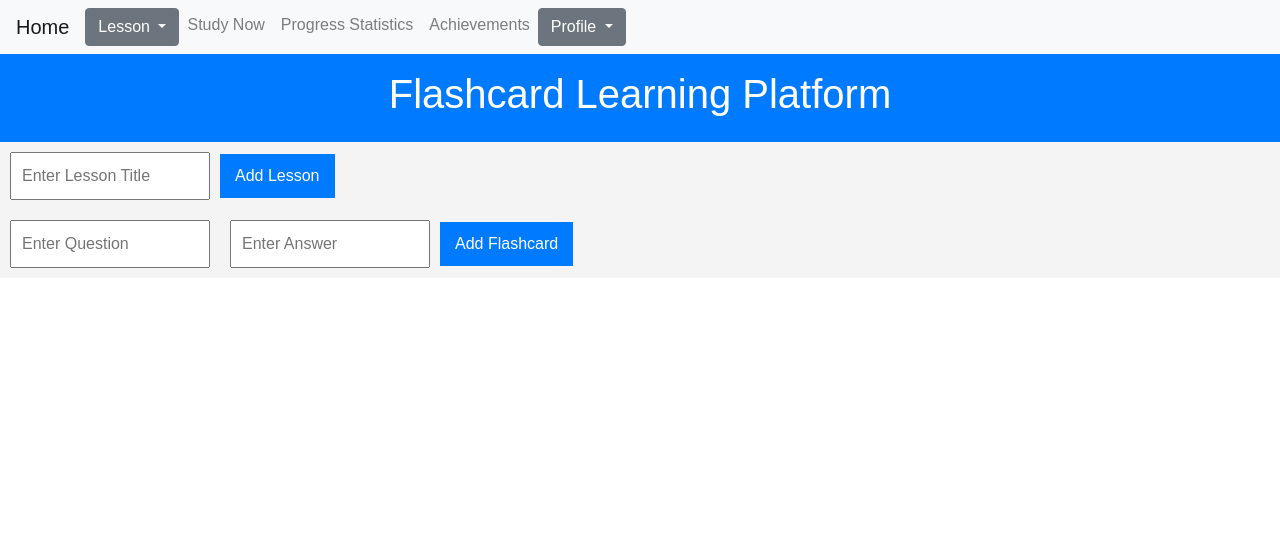
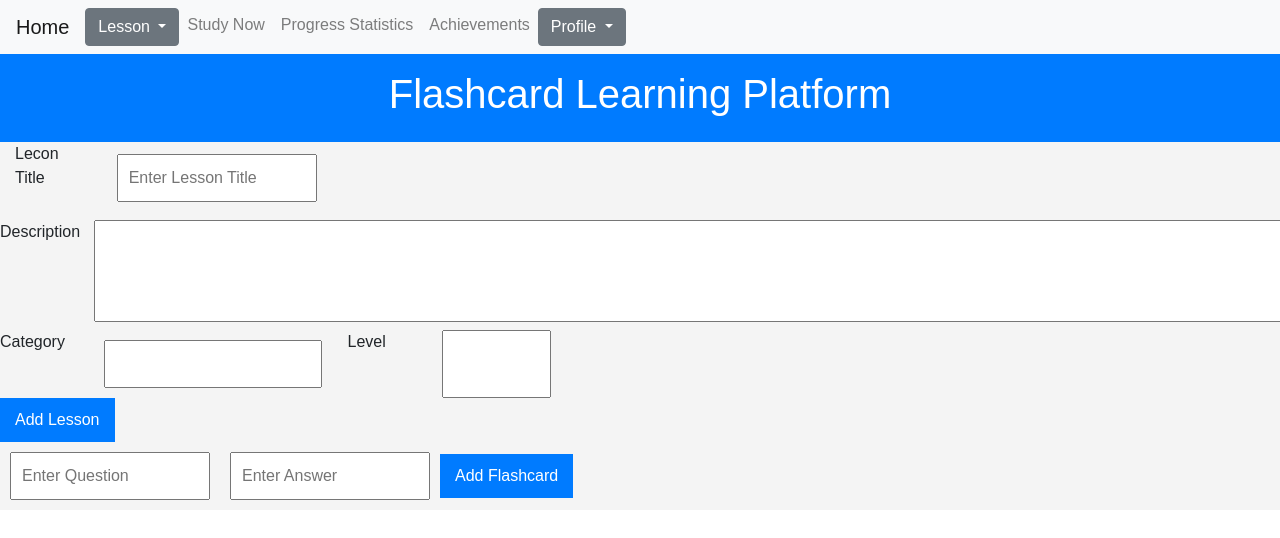
Before and after one commit to EsilvKH/Project_Anki, an Angular app in the folder frontend/: page /#/lesson-list-page in a window 1280 px wide. Shown: the top 538 px of the page. Built offline with nearby package versions, Linux system fonts and the light colour scheme.

Commit message:
Update lesson-list-page.component.html

```diff
--- a/frontend/src/app/lesson-list-page/lesson-list-page.component.html
+++ b/frontend/src/app/lesson-list-page/lesson-list-page.component.html
@@ -12,9 +12,24 @@
 </header>
 
 <div>
+  <label class="col-md-1" for="category">Lecon Title</label>
   <input type="text" [(ngModel)]="lessonTitle" placeholder="Enter Lesson Title">
+  <div class="row mt-2">
+    <label class="col-md-1" for="description">Description</label>
+    <textarea id="description" class="col-11" rows="4"></textarea>
+  </div>
+  <div class="row mt-2">
+    <label class="col-md-1" for="category">Category</label>
+    <input id="category" type="text" class="col-md-2">
+    <label class="col-md-1" for="level" ngbTooltip="Enter value between
+1(basics) to 10(advanced)" placement="top">Level</label>
+    <input id="level" type="number" class="col-md-1" min="1" max="10">
+  </div>
   <button (click)="addLesson()">Add Lesson</button>
 </div>
+
+
+
 
 <div>
   <input type="text" [(ngModel)]="question" placeholder="Enter Question">
```
